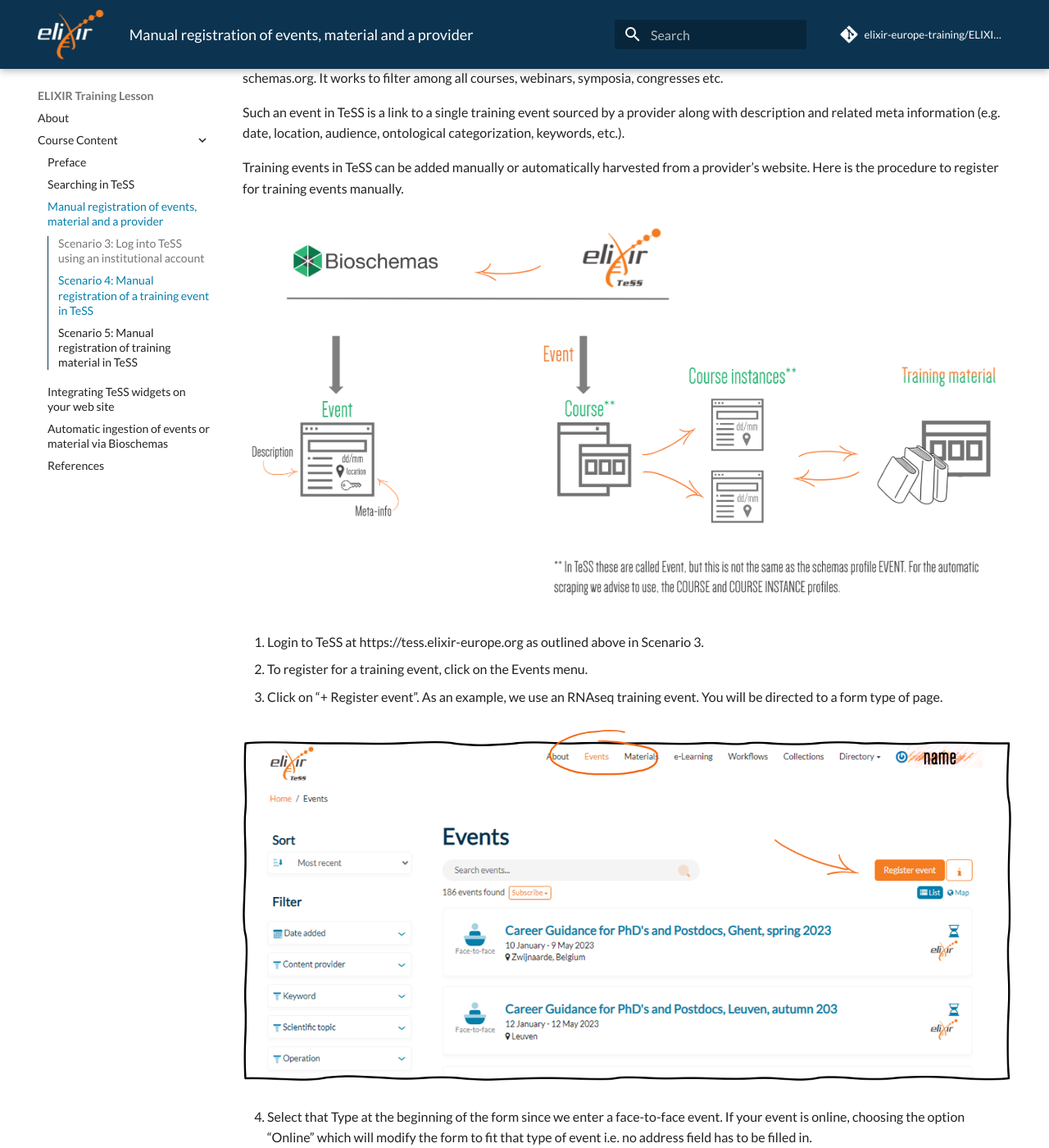
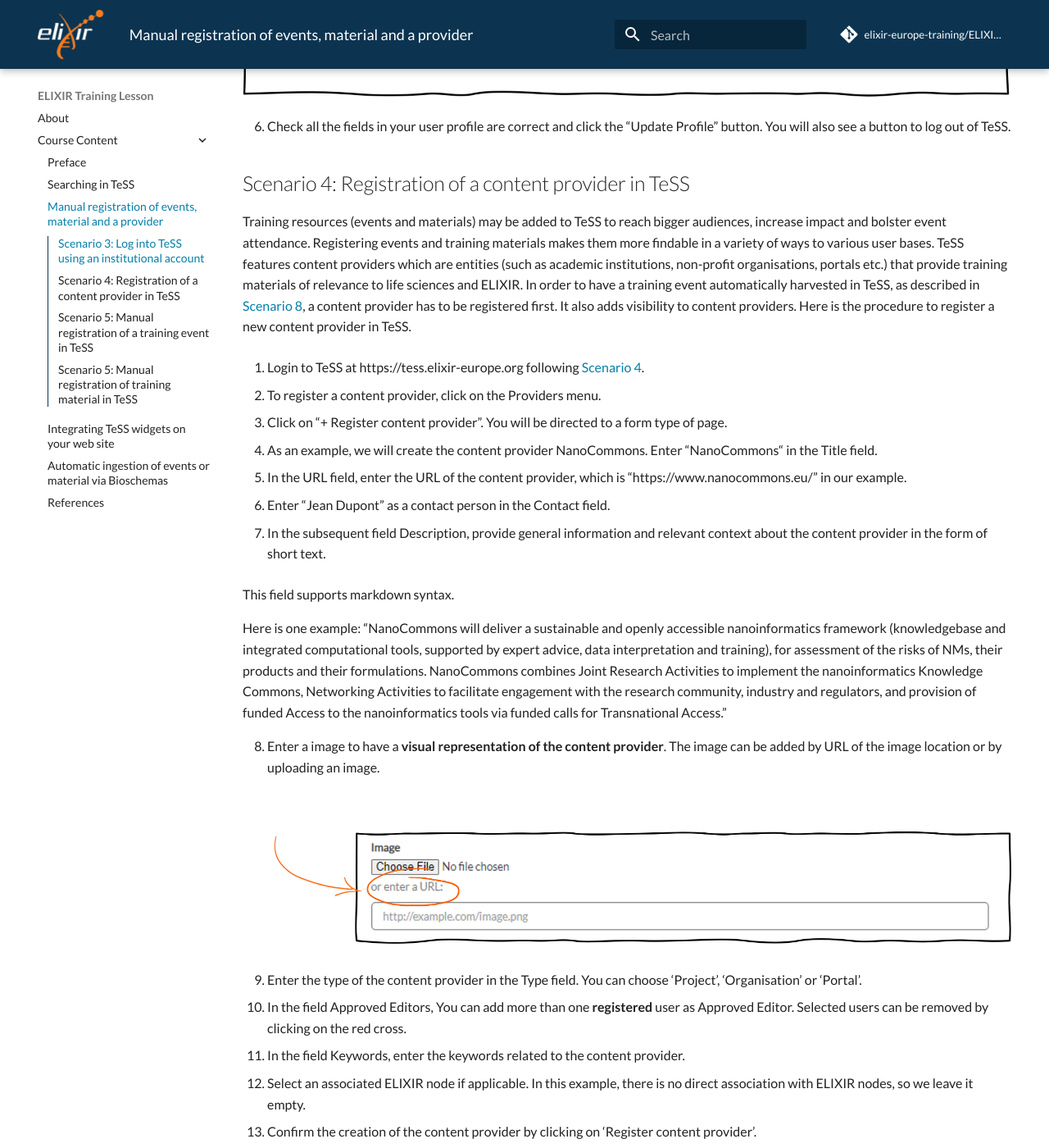
Before and after one commit to elixir-europe-training/ELIXIR-TrP-TeSS, an MkDocs documentation site: the page built from docs/chapters/chapter_02.md, in a window 1280 px wide and 1400 px high, scrolled down 3077 px. Shown: the whole window at 82% size. Built offline with MkDocs 1.6.1 and Material for MkDocs 9.7.7, drawn with Linux system fonts in a browser that asks for light colours; comment, search, counter and statistics services are not loaded; some of the changed text lies outside the part shown.

Commit message:
Update chapter_02.md

```diff
--- a/docs/chapters/chapter_02.md
+++ b/docs/chapters/chapter_02.md
@@ -1,3 +1,13 @@
+Scenarios 3 is prerequisite for registering a provider and material or event information. For the training course, we recommend to use the TeSS sandbox.
+
+!!! example "Use the TeSS sandbox for demo purposes"
+
+    1. Create an account on the [TeSS sandbox](https://dev.tess.elixir-europe.org/). You can follow Scenario 3 replace the real URL of TeSS by https://dev.tess.elixir-europe.org.
+    2. Register a new content provider on the TeSS sandbox (https://dev.tess.elixir-europe.org/). You can use Scenario 4 as a guide.
+    3. Choose one of your forthcoming events or improvise a dummy one.
+    4. Register this event on the TeSS sandbox. You can use Scenario 5 as a guide.
+
+
 ## Scenario 3: Log into TeSS using an institutional account
 
 In order to be able to register resources in TeSS you need to log in the registry. The following steps are specific for the login procedure with the Life Sciences Account. Alternatively, you can use another existing account like Google, Apple or an ORCID. In this case you will be redirected to the respective login portal.
@@ -24,8 +34,44 @@
 6.	Check all the fields in your user profile are correct and click the “Update Profile” button.
 You will also see a button to log out of TeSS.
 
+## Scenario 4: Registration of a content provider in TeSS
 
-## Scenario 4: Manual registration of a training event in TeSS
+Training resources (events and materials) may be added to TeSS to reach bigger audiences, increase impact and bolster event attendance. Registering events and training materials makes them more findable in a variety of ways to various user bases. TeSS features content providers which are entities (such as academic institutions, non-profit organisations, portals etc.) that provide training materials of relevance to life sciences and ELIXIR. In order to have a training event automatically harvested in TeSS, as described in [Scenario 8](#9), a content provider has to be registered first. It also adds visibility to content providers. Here is the procedure to register a new content provider in TeSS.
+
+
+1. Login to TeSS at https://tess.elixir-europe.org following [Scenario 4](#4).
+
+2. To register a content provider, click on the Providers menu.
+
+3. Click on “+ Register content provider”. You will be directed to a form type of page.
+
+4.  As an example, we will create the content provider NanoCommons. Enter “NanoCommons“ in the Title field.
+
+5. In the URL field, enter the URL of the content provider, which is “https://www.nanocommons.eu/” in our example.
+
+6. Enter “Jean Dupont” as a contact person in the Contact field.
+
+7. In the subsequent field Description, provide general information and relevant context about the content provider in the form of short text.
+
+This field supports markdown syntax.
+
+Here is one example: “NanoCommons will deliver a sustainable and openly accessible nanoinformatics framework (knowledgebase and integrated computational tools, supported by expert advice, data interpretation and training), for assessment of the risks of NMs, their products and their formulations. NanoCommons combines Joint Research Activities to implement the nanoinformatics Knowledge Commons, Networking Activities to facilitate engagement with the research community, industry and regulators, and provision of funded Access to the nanoinformatics tools via funded calls for Transnational Access.”
+
+8. Enter a image to have a **visual representation of the content provider**. The image can be added by URL of the image location or by uploading an image.
+
+![screenshot for login page](https://github.com/elixir-europe-training/ELIXIR-TrP-TeSS/blob/main/docs/assets/images/qyOSDyb.png)
+
+9. Enter the type of the content provider in the Type field. You can choose ‘Project’, ‘Organisation’ or ‘Portal’.
+
+10. In the field Approved Editors, You can add more than one **registered** user as Approved Editor. Selected users can be removed by clicking on the red cross.
+
+11. In the field Keywords, enter the keywords related to the content provider.
+
+12. Select an associated ELIXIR node if applicable. In this example, there is no direct association with ELIXIR nodes, so we leave it empty.
+
+13. Confirm the creation of the content provider by clicking on ‘Register content provider’.
+
+## Scenario 5: Manual registration of a training event in TeSS
 
 A training event in TeSS is described by the BioSchemas profile CourseInstance, while the schema.org Event profile is something different. So, let’s start this session pointing out a few differences of each profile:
 
```
